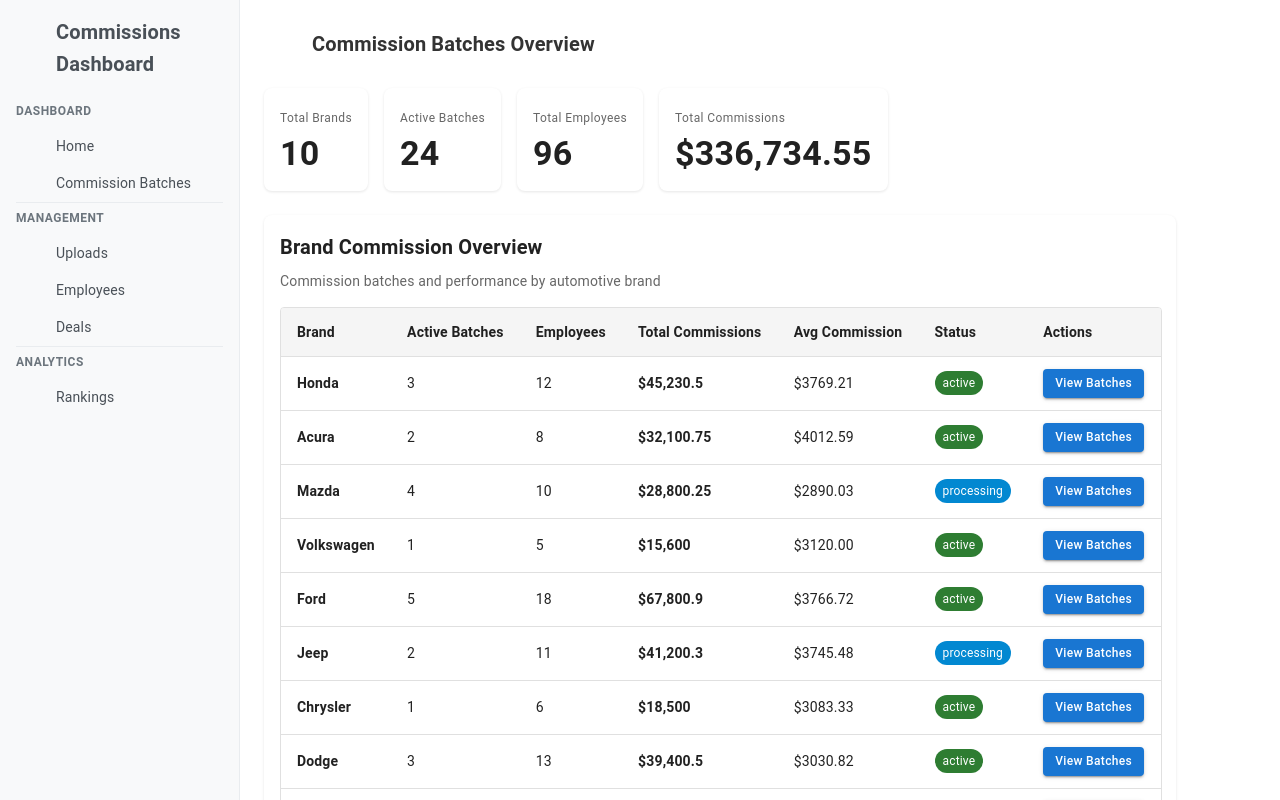
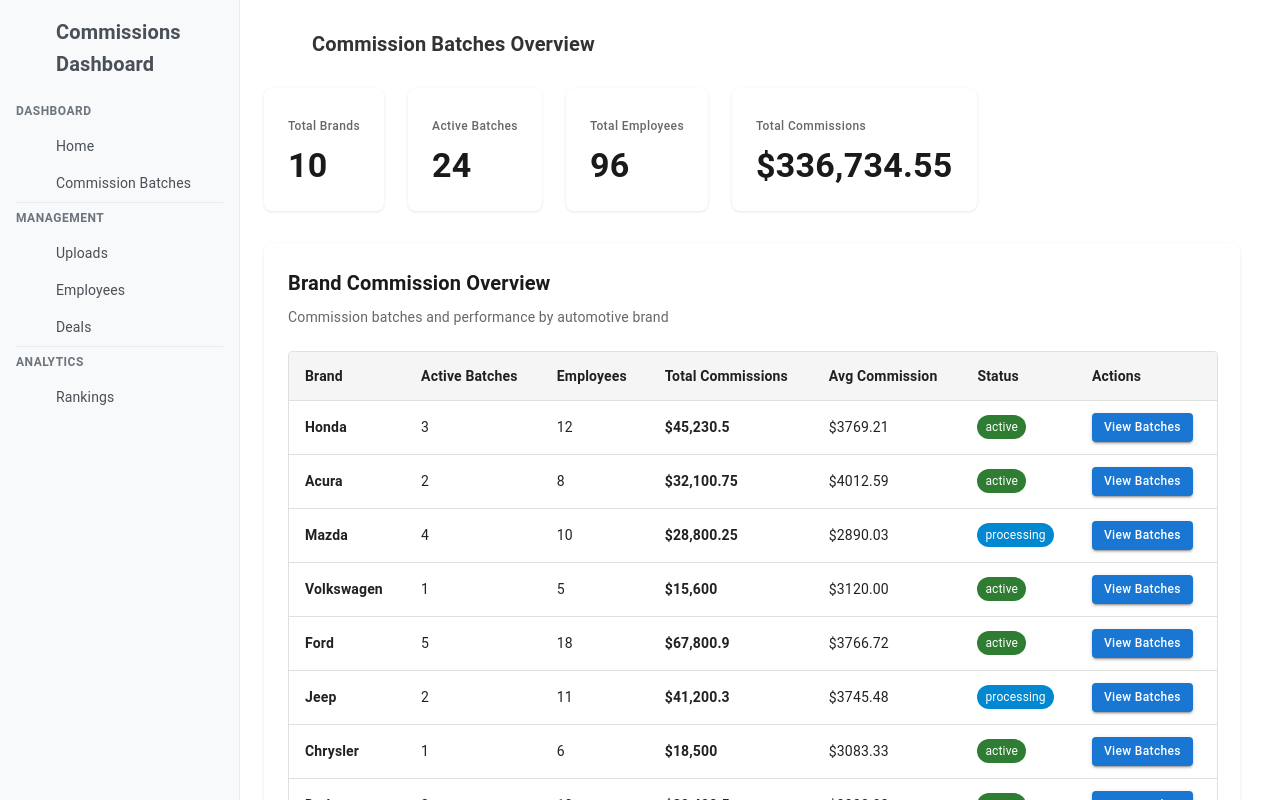
Before and after one commit to ferdeolazabal/creci-challenge, a React (Vite) app: page / in a window 1280 px wide. Shown: the top 800 px of the page. Built offline with nearby package versions, Linux system fonts and the light colour scheme; some icons are missing.

Commit message:
Adjust the CommissionDashboard component layout
- Improve spacing in SidebarLayout

```diff
--- a/src/components/CommissionDashboard.jsx
+++ b/src/components/CommissionDashboard.jsx
@@ -40,7 +40,7 @@
 const CommissionDashboard = (props = {}) => {
   const { onToggleSidebar, isMobile = false } = props;
   return (
-    <Box sx={{ p: 2 }}>
+    <Box sx={{ p: 3, width: '100%', maxWidth: '100%' }}>
       {/* Título con botón de toggle */}
       <Box sx={{ display: 'flex', alignItems: 'center', gap: 1, mb: 3 }}>
         {!isMobile && (
@@ -63,50 +63,50 @@
       </Box>
 
       {/* Cards de estadísticas */}
-      <Grid container spacing={2} sx={{ mb: 3 }}>
-        <Grid item xs={12} md={3}>
-          <Card sx={{ borderRadius: 2, boxShadow: '0 1px 3px rgba(0,0,0,0.1)' }}>
-            <CardContent sx={{ p: 2, '&:last-child': { pb: 2 } }}>
-              <Typography variant="caption" color="textSecondary" sx={{ fontSize: '0.75rem' }}>
+      <Grid container spacing={3} sx={{ mb: 4 }}>
+        <Grid item xs={12} sm={6} lg={3}>
+          <Card sx={{ borderRadius: 2, boxShadow: '0 1px 3px rgba(0,0,0,0.1)', height: '100%' }}>
+            <CardContent sx={{ p: 3, '&:last-child': { pb: 3 } }}>
+              <Typography variant="caption" color="textSecondary" sx={{ fontSize: '0.75rem', fontWeight: 500 }}>
                 Total Brands
               </Typography>
-              <Typography variant="h4" sx={{ fontWeight: 'bold', mt: 0.5 }}>
+              <Typography variant="h4" sx={{ fontWeight: 'bold', mt: 1, color: '#1a1a1a' }}>
                 {stats.totalBrands}
               </Typography>
             </CardContent>
           </Card>
         </Grid>
-        <Grid item xs={12} md={3}>
-          <Card sx={{ borderRadius: 2, boxShadow: '0 1px 3px rgba(0,0,0,0.1)' }}>
-            <CardContent sx={{ p: 2, '&:last-child': { pb: 2 } }}>
-              <Typography variant="caption" color="textSecondary" sx={{ fontSize: '0.75rem' }}>
+        <Grid item xs={12} sm={6} lg={3}>
+          <Card sx={{ borderRadius: 2, boxShadow: '0 1px 3px rgba(0,0,0,0.1)', height: '100%' }}>
+            <CardContent sx={{ p: 3, '&:last-child': { pb: 3 } }}>
+              <Typography variant="caption" color="textSecondary" sx={{ fontSize: '0.75rem', fontWeight: 500 }}>
                 Active Batches
               </Typography>
-              <Typography variant="h4" sx={{ fontWeight: 'bold', mt: 0.5 }}>
+              <Typography variant="h4" sx={{ fontWeight: 'bold', mt: 1, color: '#1a1a1a' }}>
                 {stats.activeBatches}
               </Typography>
             </CardContent>
           </Card>
         </Grid>
-        <Grid item xs={12} md={3}>
-          <Card sx={{ borderRadius: 2, boxShadow: '0 1px 3px rgba(0,0,0,0.1)' }}>
-            <CardContent sx={{ p: 2, '&:last-child': { pb: 2 } }}>
-              <Typography variant="caption" color="textSecondary" sx={{ fontSize: '0.75rem' }}>
+        <Grid item xs={12} sm={6} lg={3}>
+          <Card sx={{ borderRadius: 2, boxShadow: '0 1px 3px rgba(0,0,0,0.1)', height: '100%' }}>
+            <CardContent sx={{ p: 3, '&:last-child': { pb: 3 } }}>
+              <Typography variant="caption" color="textSecondary" sx={{ fontSize: '0.75rem', fontWeight: 500 }}>
                 Total Employees
               </Typography>
-              <Typography variant="h4" sx={{ fontWeight: 'bold', mt: 0.5 }}>
+              <Typography variant="h4" sx={{ fontWeight: 'bold', mt: 1, color: '#1a1a1a' }}>
                 {stats.totalEmployees}
               </Typography>
             </CardContent>
           </Card>
         </Grid>
-        <Grid item xs={12} md={3}>
-          <Card sx={{ borderRadius: 2, boxShadow: '0 1px 3px rgba(0,0,0,0.1)' }}>
-            <CardContent sx={{ p: 2, '&:last-child': { pb: 2 } }}>
-              <Typography variant="caption" color="textSecondary" sx={{ fontSize: '0.75rem' }}>
+        <Grid item xs={12} sm={6} lg={3}>
+          <Card sx={{ borderRadius: 2, boxShadow: '0 1px 3px rgba(0,0,0,0.1)', height: '100%' }}>
+            <CardContent sx={{ p: 3, '&:last-child': { pb: 3 } }}>
+              <Typography variant="caption" color="textSecondary" sx={{ fontSize: '0.75rem', fontWeight: 500 }}>
                 Total Commissions
               </Typography>
-              <Typography variant="h4" sx={{ fontWeight: 'bold', mt: 0.5 }}>
+              <Typography variant="h4" sx={{ fontWeight: 'bold', mt: 1, color: '#1a1a1a' }}>
                 ${stats.totalCommissions.toLocaleString()}
               </Typography>
             </CardContent>
@@ -115,16 +115,16 @@
       </Grid>
 
       {/* Tabla de marcas */}
-      <Card sx={{ borderRadius: 2, boxShadow: '0 1px 3px rgba(0,0,0,0.1)' }}>
-        <CardContent sx={{ p: 2 }}>
-          <Typography variant="h6" sx={{ fontWeight: 600, mb: 1 }}>
+      <Card sx={{ borderRadius: 2, boxShadow: '0 1px 3px rgba(0,0,0,0.1)', width: '100%' }}>
+        <CardContent sx={{ p: 3 }}>
+          <Typography variant="h6" sx={{ fontWeight: 600, mb: 1, color: '#1a1a1a' }}>
             Brand Commission Overview
           </Typography>
-          <Typography variant="body2" color="textSecondary" sx={{ mb: 2 }}>
+          <Typography variant="body2" color="textSecondary" sx={{ mb: 3 }}>
             Commission batches and performance by automotive brand
           </Typography>
-          <TableContainer component={Paper} sx={{ boxShadow: 'none', border: '1px solid #e0e0e0' }}>
-            <Table size="small">
+          <TableContainer component={Paper} sx={{ boxShadow: 'none', border: '1px solid #e0e0e0', borderRadius: 1 }}>
+            <Table size="small" sx={{ minWidth: 800 }}>
               <TableHead>
                 <TableRow sx={{ backgroundColor: '#f5f5f5' }}>
                   <TableCell sx={{ fontWeight: 600, py: 1.5 }}>
--- a/src/components/SidebarLayout.jsx
+++ b/src/components/SidebarLayout.jsx
@@ -291,7 +291,7 @@
         component="main"
         sx={{
           flexGrow: 1,
-          p: 1,
+          width: '100%',
           marginTop: isMobile ? '64px' : 0, // Espacio para AppBar en mobile
           transition: theme.transitions.create(['margin-left'], {
             easing: theme.transitions.easing.sharp,
```
